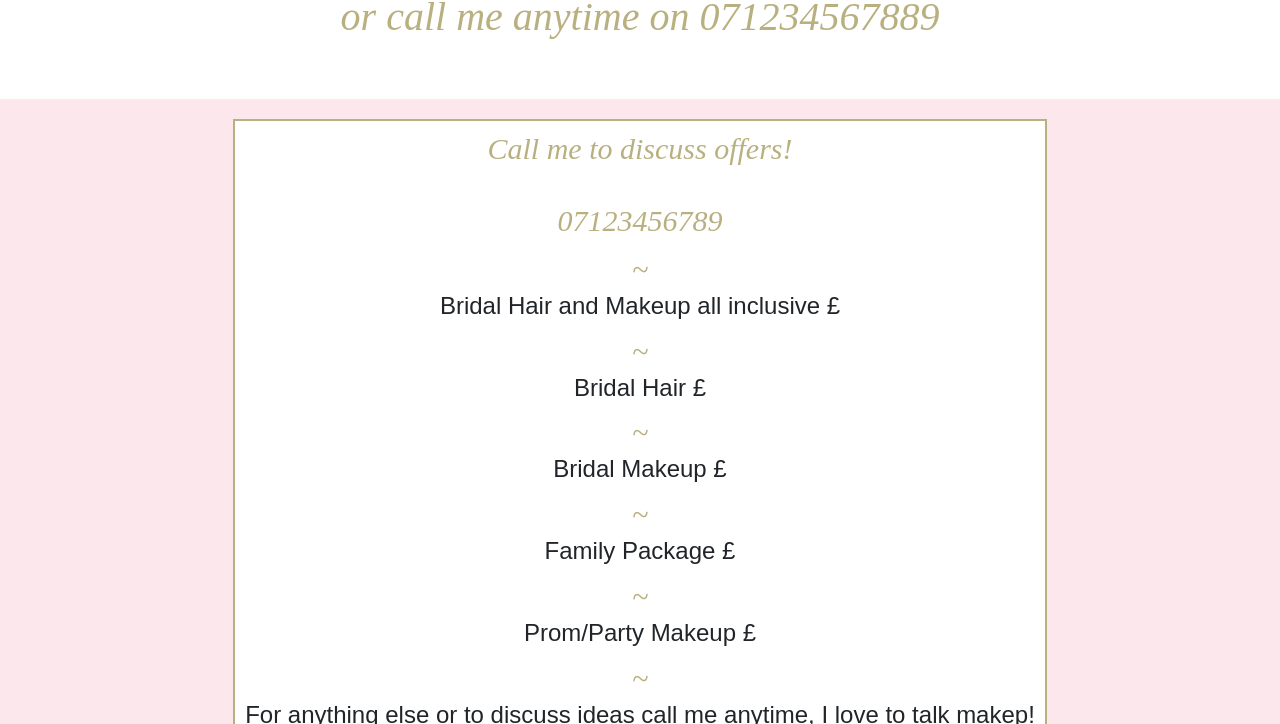
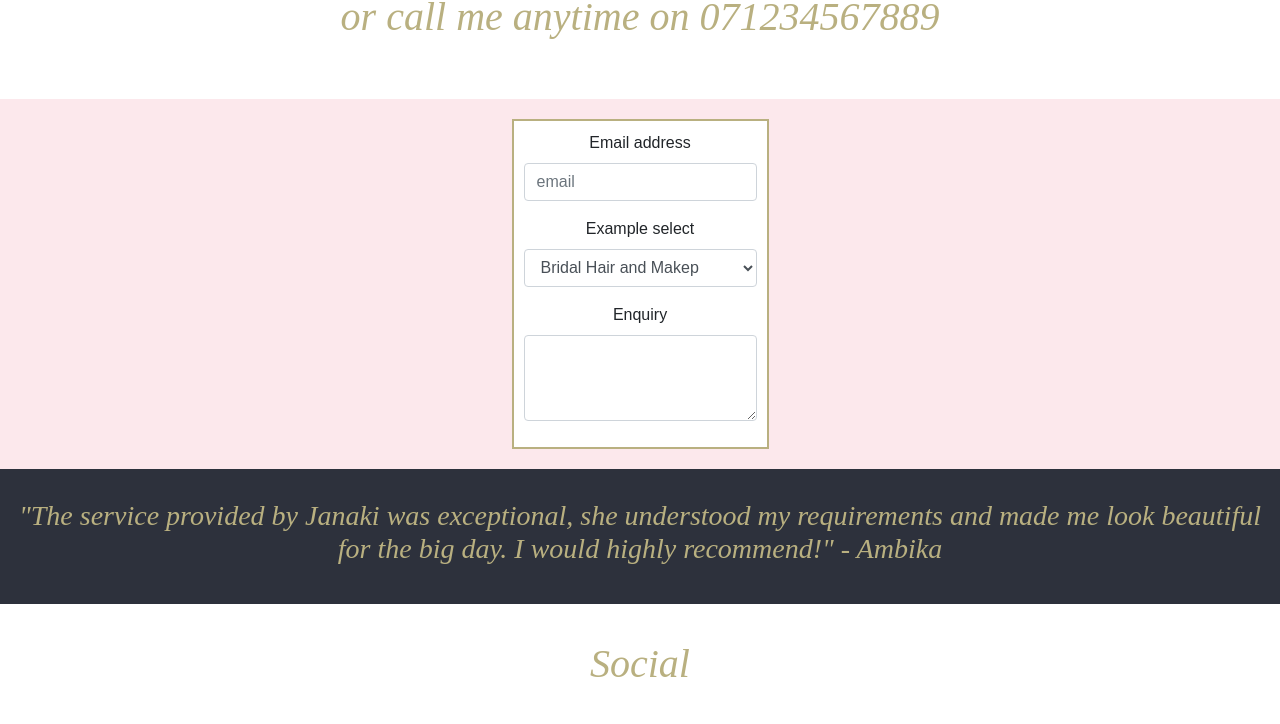
Before and after one commit to Usharaniyamana/kiss-and-makeup, a plain HTML site: page contact.html in a window 1280 px wide. Shown: the part 1027-1751 px from the top of the page. Drawn offline with nearby package versions, Linux system fonts and the light colour scheme; a web font is replaced by a local one.

Commit message:
Added bootstrap form to contact page

```diff
--- a/contact.html
+++ b/contact.html
@@ -63,21 +63,47 @@
 
             <div class="row justify-content-center" id="prices-info-section">
 
+
+
+
+
             <div id="prices-info-text" class="col-xs-12">
-              <h2 class="gold-text">Call me to discuss offers!<br><br>07123456789</h2>
-                 <span class="gold-text">~</span><br>
-                 <h4 class="prices-sub-text">Bridal Hair and Makeup all inclusive £</h4>
-                 <span class="gold-text">~</span><br>
-                 <h4 class="prices-sub-text">Bridal Hair £</h4>
-                 <span class="gold-text">~</span><br>
-                 <h4 class="prices-sub-text">Bridal Makeup £</h4>
-                 <span class="gold-text">~</span><br>
-                 <h4 class="prices-sub-text">Family Package £</h4>
-                 <span class="gold-text">~</span><br>
-                 <h4 class="prices-sub-text">Prom/Party Makeup £</h4>
-                 <span class="gold-text">~</span><br>
-                 <h4 class="prices-sub-text">For anything else or to discuss ideas call me anytime, I love to talk makep!</h4>
+
+
+                <form>
+                  <div class="form-group">
+                    <label for="exampleFormControlInput1">Email address</label>
+                    <input type="email" class="form-control" id="exampleFormControlInput1" placeholder="email">
+                  </div>
+                  <div class="form-group">
+                    <label for="exampleFormControlSelect1">Example select</label>
+                    <select class="form-control" id="exampleFormControlSelect1">
+                      <option>Bridal Hair and Makep</option>
+                      <option>Bridal Hair</option>
+                      <option>Bridal Makeup</option>
+                      <option>Prom/Party</option>
+                      <option>Custom Request</option>
+                    </select>
+                  </div>
+
+                  <div class="form-group">
+                    <label for="exampleFormControlTextarea1">Enquiry</label>
+                    <textarea class="form-control" id="exampleFormControlTextarea1" rows="3"></textarea>
+                  </div>
+                </form>
+
+
+
+
+
+
+
+
+
             </div>
+
+
+
             </div>
 
 
```
